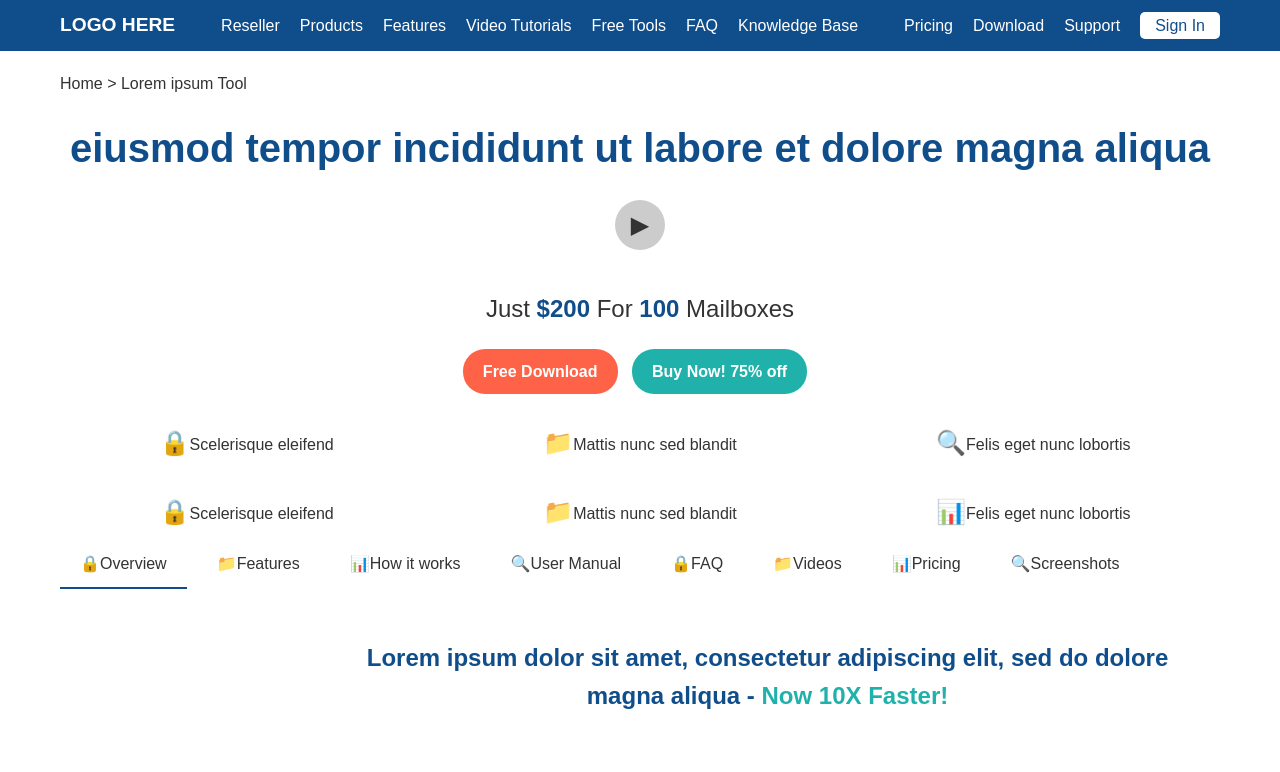
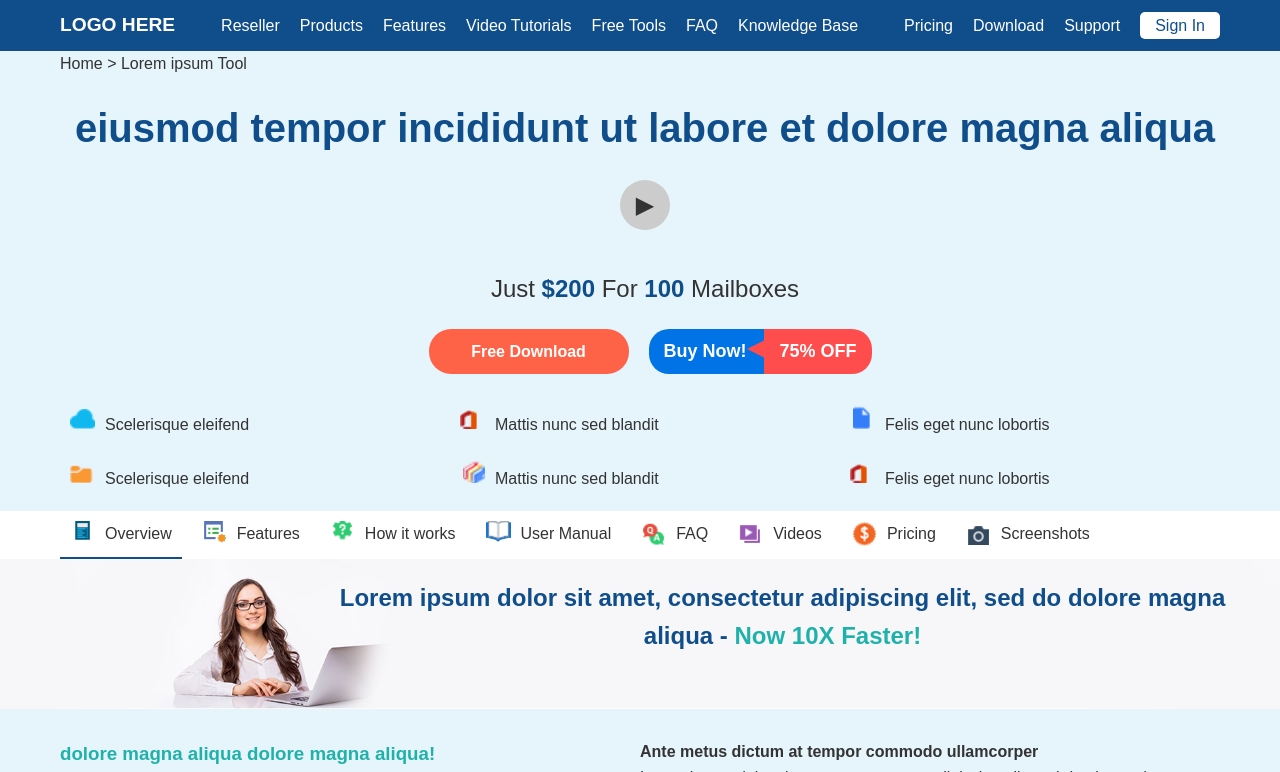
Before and after one commit to naveen42266/html_css_task, a plain HTML site: page index.html in a window 1280 px wide. Shown: the top 772 px of the page. Drawn offline with Linux system fonts and the light colour scheme.

Commit message:
second commit

```diff
--- a/css/style.css
+++ b/css/style.css
@@ -61,7 +61,15 @@ nav ul li {
 .main-content {
     max-width: 1200px;
     margin: 0 auto;
-    padding: 20px;
+    padding-left: 20px;
+    padding-right: 20px;
+}
+
+.main-content2 {
+    max-width: 1200px;
+    margin: 0 auto;
+    padding-left: 30px;
+    padding-right: 20px;
 }
 
 .breadcrumb {
@@ -99,29 +107,6 @@ h1 {
     color: #104e8b;
 }
 
-.cta-buttons {
-    margin: 20px 0;
-}
-
-.btn {
-    display: inline-block;
-    padding: 10px 20px;
-    border-radius: 22px;
-    margin-right: 10px;
-    font-weight: bold;
-}
-
-.btn-primary {
-    background-color: #ff6347;
-    color: white;
-    text-align: center;
-}
-
-.btn-secondary {
-    background-color: #20b2aa;
-    color: white;
-}
-
 .features {
     display: grid;
     grid-template-columns: repeat(3, 1fr);
@@ -141,10 +126,10 @@ h1 {
 }
 
 .feature-item {
-    text-align: center;
+    text-align: start;
     display: flex;
     flex-direction: row;
-    justify-content: center;
+    justify-content: start;
 }
 
 .feature-icon {
@@ -165,7 +150,7 @@ h1 {
 
 .tab {
     display: inline-flex;
-    padding: 10px 20px;
+    padding: 10px 10px;
     cursor: pointer;
     flex-shrink: 0;
 }
@@ -246,27 +231,29 @@ h1 {
     flex-direction: column;
     justify-content: center;
     padding: 20px;
-    margin-top: 30px;
     margin-bottom: 30px;
     background-size: cover;
-    background-position: -50px center;
     background-repeat: no-repeat;
+    min-height: 150px;
+    background-color: #F4F6FF;
 }
 
-@media (min-width: 768px) {
+@media (min-width: 1200px) {
     .content-image1 img {
         display: none;
     }
 
     .content-section1 {
-        background-image: url('./asserts/images/accelerate_img.jpg');
+        background-image: url('../asserts/images/accelerate_img.jpg');
         background-size: cover;
+        background-color: transparent;
     }
 }
 
 @media (max-width: 767px) {
     .content-section1 {
         background-image: none;
+        background-color: #F4F6FF;
     }
 
     .content-image1 img {
@@ -274,36 +261,67 @@ h1 {
     }
 }
 
+
+
 .content-section3 {
     position: relative;
     display: flex;
-    flex-direction: column;
     justify-content: center;
-    margin-bottom: 30px;
     background-size: cover;
     background-position: center;
     background-repeat: no-repeat;
+    min-height: 300px;
+    background-color: #F4F6FF;
+    padding: 20px;
 }
 
-@media (min-width: 768px) {
+.content-section3-text {
+    max-width: 1200px;
+    margin: 0 auto;
+    align-self: start;
+}
+
+@media (min-width: 1200px) {
     .content-image3 img {
         display: none;
     }
 
     .content-section3 {
-        background-image: url('./asserts/images/bg-how-does-office365-mailbox-work.jpg');
+        background-image: url('../asserts/images/bg-how-does-office365-mailbox-work.jpg');
     }
+
 }
 
 @media (max-width: 767px) {
     .content-section3 {
         background-image: none;
+        background-color: #F4F6FF;
     }
 
     .content-image3 img {
         display: block;
     }
+
 }
+
+
+.content-text-flex3 {
+    display: flex;
+    flex-direction: row;
+    text-align: center;
+    width: 100%;
+}
+
+@media (min-width: 1200px) {
+    .content-text-flex3 .side-space3 {
+        width: 75%;
+    }
+
+    .content-text-flex3 {
+        width: 25%;
+    }
+}
+
 
 .content-text {
     flex: 1;
@@ -344,7 +362,7 @@ h2 {
     width: 100%;
 }
 
-@media (min-width: 768px) {
+@media (min-width: 1200px) {
     .content-text-flex .side-space {
         width: 25%;
     }
@@ -446,6 +464,87 @@ footer {
     width: 50%;
 }
 
+
+.product-icon {
+    width: 25px;
+    height: 25px;
+    background-image: url('../asserts/images/product-icon-sprites.png');
+    background-size: 100% auto;
+    background-repeat: no-repeat;
+    margin-right: 10px;
+}
+
+.product-logo1 .product-icon {
+    background-position: 0px 0px;
+}
+
+.product-logo2 .product-icon {
+    background-position: 0px -35px;
+}
+
+.product-logo3 .product-icon {
+    background-position: 0px -70px;
+}
+
+.product-logo4 .product-icon {
+    background-position: 0px -105px;
+}
+
+.product-logo5 .product-icon {
+    background-position: 0px -140px;
+}
+
+.product-logo6 .product-icon {
+    background-position: 0px -175px;
+}
+
+.product-logo7 .product-icon {
+    background-position: 0px -210px;
+}
+
+.product-logo8 .product-icon {
+    background-position: 0px -245px;
+}
+
+
+
+.other-icon {
+    width: 25px;
+    height: 25px;
+    background-image: url('../asserts/images/otherlinks-sprite.png');
+    background-size: 100% auto;
+    background-repeat: no-repeat;
+    margin-right: 10px;
+}
+
+.other-logo1 .other-icon {
+    background-position: 0px 5px;
+}
+
+.other-logo2 .other-icon {
+    background-position: 0px -24px;
+}
+
+.other-logo3 .other-icon {
+    background-position: 0px -55px;
+}
+
+.other-logo4 .other-icon {
+    background-position: 0px -97px;
+}
+
+.other-logo5 .other-icon {
+    background-position: 3px -129px;
+}
+
+.other-logo6 .other-icon {
+    background-position: 3px -233px;
+}
+
+
+
+
+
 @media (max-width: 768px) {
     .two-column {
         flex-direction: column;
@@ -505,3 +604,83 @@ footer {
         margin-bottom: 10px;
     }
 }
+
+
+.cta-buttons {
+    display: flex;
+    flex-direction: column;
+    justify-content: center;
+    align-items: center;
+    flex-direction: column; /* Stack vertically by default */
+    gap: 20px; /* Space between buttons */
+    margin: 20px 0;
+}
+
+.btn {
+    padding: 10px 20px;
+    border-radius: 22px;
+    font-weight: bold;
+}
+
+.btn-primary {
+    background-color: #ff6347;
+    color: white;
+    text-align: center;
+    width: 200px;
+}
+
+.btn-secondary {
+    background-color: #20b2aa;
+    color: white;
+}
+
+.buy-now-btn {
+    position: relative;
+    padding: 12px 55px 12px 15px;
+    background-color: #0073e6;
+    color: white;
+    font-size: 18px;
+    font-weight: bold;
+    border: none;
+    border-radius: 20px;
+    cursor: pointer;
+    text-align: start;
+    margin-right: 60px;
+    /* width: 80%; */
+}
+
+.buy-now-btn .discount {
+    position: absolute;
+    top: 0;
+    right: -70px;
+    background-color: #ff4d4d;
+    color: white;
+    font-size: 18px;
+    font-weight: bold;
+    padding: 12px 15px;
+    border-radius: 0 20px 20px 0;
+}
+
+.buy-now-btn:hover {
+    background-color: #005bb5;
+}
+
+.buy-now-btn .triangle {
+    position: absolute;
+    top: 10px;
+    right: 35px;
+    width: 0;
+    height: 0;
+    rotate: -90deg;
+    border-left: 10px solid transparent;  /* Adjust size */
+    border-right: 10px solid transparent; /* Adjust size */
+    border-bottom: 20px solid #ff4d4d;        /* Color of the triangle */
+}
+
+
+/* Media query for screens above 768px */
+@media (min-width: 768px) {
+    .cta-buttons {
+        flex-direction: row; /* Align buttons horizontally */
+    }
+}
--- a/index.html
+++ b/index.html
@@ -54,86 +54,107 @@
     </header>
 
     <!-- Main content section -->
-    <div class="main-content">
-        <div class="breadcrumb">
+    <div style="background-color: #e6f4fb; padding-bottom: 20px;">
+        <div class="breadcrumb main-content">
             <a href="#">Home</a> > Lorem ipsum Tool
         </div>
 
-        <div class="hero-section">
+        <div class="hero-section main-content2">
             <h1>eiusmod tempor incididunt ut labore et dolore magna aliqua</h1>
             <div class="play-button">▶</div>
             <div class="pricing">
                 Just <strong>$200</strong> For <strong>100</strong> Mailboxes
             </div>
+            <!-- <div class="cta-buttons">
+                <a href="#" class="btn btn-primary">Free Download</a>
+                <a href="#" class="btn btn-secondary">Buy Now! 75% off</a>
+                <div class="btn-container btn ">
+                    <button class="buy-now-btn">
+                        Buy Now!
+                        <span class="discount">75% OFF</span>
+                    </button>
+                </div>
+
+            </div> -->
+
             <div class="cta-buttons">
                 <a href="#" class="btn btn-primary">Free Download</a>
-                <a href="#" class="btn btn-secondary">Buy Now! 75% off</a>
+                <div class="btn-container">
+                    <button class="buy-now-btn">
+                        Buy Now!
+                        <div class="triangle"></div>
+                        <span class="discount">75% OFF</span>
+                    </button>
                 </div>
             </div>
+
+
+
+        </div>
         <!-- Features -->
-        <div class="features">
-            <div class="feature-item">
-                <div class="feature-icon">🔒</div>
+        <div class="features main-content2">
+            <div class="feature-item other-logo other-logo1">
+                <div class=" other-icon"></div>
                 <p>Scelerisque eleifend</p>
             </div>
-            <div class="feature-item">
-                <div class="feature-icon">📁</div>
+            <div class="feature-item other-logo other-logo3">
+                <div class=" other-icon"></div>
                 <p>Mattis nunc sed blandit</p>
             </div>
-            <div class="feature-item">
-                <div class="feature-icon">🔍</div>
+            <div class="feature-item other-logo other-logo5">
+                <div class=" other-icon"></div>
                 <p>Felis eget nunc lobortis</p>
             </div>
-            <div class="feature-item">
-                <div class="feature-icon">🔒</div>
+            <div class="feature-item other-logo other-logo2">
+                <div class=" other-icon"></div>
                 <p>Scelerisque eleifend</p>
             </div>
-            <div class="feature-item">
-                <div class="feature-icon">📁</div>
+            <div class="feature-item other-logo other-logo6">
+                <div class=" other-icon"></div>
                 <p>Mattis nunc sed blandit</p>
             </div>
-            <div class="feature-item">
-                <div class="feature-icon">📊</div>
+            <div class="feature-item other-logo other-logo3">
+                <div class=" other-icon"></div>
                 <p>Felis eget nunc lobortis</p>
             </div>
         </div>
-
+    </div>
     <!-- Tabs -->
-        <div class="tabs">
-            <div class="tab active">
-                <div>🔒</div>
+    <div class="tabs main-content" style="background-color: white;">
+        <div class="tab active product-logo product-logo1">
+            <div class="product-icon"></div>
             <div>Overview</div>
         </div>
-            <div class="tab">
-                <div>📁</div>
+        <div class="tab product-logo product-logo2">
+            <div class="product-icon"></div>
             <div>Features</div>
         </div>
-            <div class="tab">
-                <div>📊</div>
+        <div class="tab product-logo product-logo3">
+            <div class="product-icon"></div>
             <div>How it works</div>
         </div>
-            <div class="tab">
-                <div>🔍</div>
+        <div class="tab product-logo product-logo4">
+            <div class="product-icon"></div>
             <div>User Manual</div>
         </div>
-            <div class="tab">
-                <div>🔒</div>
+        <div class="tab product-logo product-logo5">
+            <div class="product-icon"></div>
             <div>FAQ</div>
         </div>
-            <div class="tab">
-                <div>📁</div>
+        <div class="tab product-logo product-logo6">
+            <div class="product-icon"></div>
             <div>Videos</div>
         </div>
-            <div class="tab">
-                <div>📊</div>
+        <div class="tab product-logo product-logo7">
+            <div class="product-icon"></div>
             <div>Pricing</div>
         </div>
-            <div class="tab">
-                <div>🔍</div>
+        <div class="tab product-logo product-logo8">
+            <div class="product-icon"></div>
             <div>Screenshots</div>
         </div>
     </div>
-
+    <div  style="background-color: #e6f4fb;">
         <!-- Content 1 -->
         <div class="content-section1 inline-flex">
             <div class="content-text content-text-flex">
@@ -145,7 +166,7 @@
         </div>
 
         <!-- Content 2 -->
-        <div class="content-section">
+        <div class="content-section main-content">
             <div class="content-text">
                 <div class="two-column">
                     <div>
@@ -204,7 +225,7 @@
 
         <!-- Content 3 -->
         <div class="content-section3 inline-flex content-image3">
-            <div class="content-text" style="padding: 20px;">
+            <div class="content-text content-section3-text" style="width: 100%;">
                 <h2>Quisque egestas diam in arcu cursus euismod</h2>
                 <p>sed do eiusmod tempor incididunt ut labore et dolore magna aliqua</p>
                 <ul class="numbered-list">
```
Lines whose indentation alone changed are shown as unchanged.
